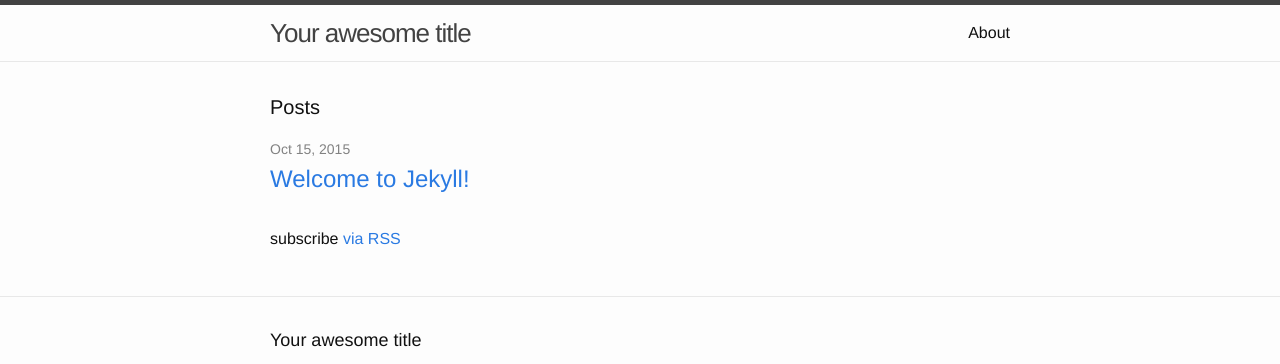
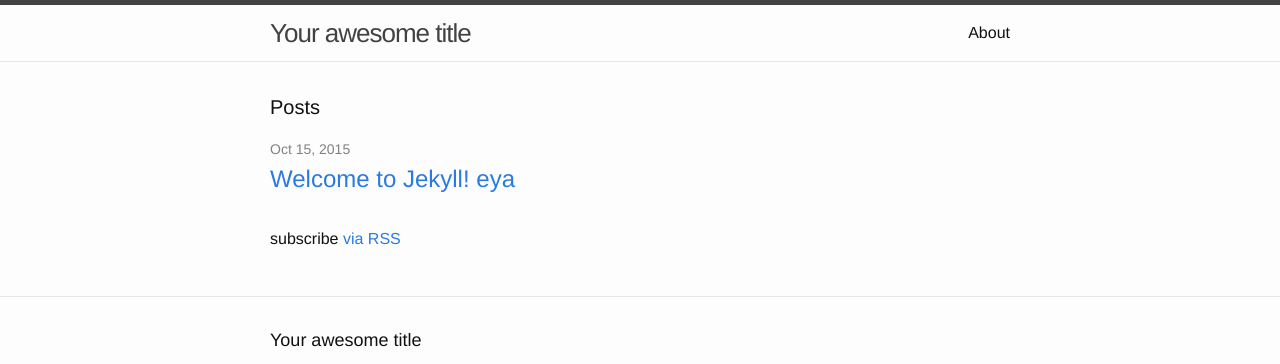
Before and after one commit to CGaulier/CGaulier.github.io, a Jekyll site: the page built from else/index.html, in a window 1280 px wide. Shown: the top 364 px of the page. Built offline with Jekyll 4.4.1, drawn with Linux system fonts in a browser that asks for light colours.

Commit message:
Update index.html

```diff
--- a/else/index.html
+++ b/else/index.html
@@ -12,7 +12,7 @@
         <span class="post-meta">{{ post.date | date: "%b %-d, %Y" }}</span>
 
         <h2>
-          <a class="post-link" href="{{ post.url | prepend: site.baseurl }}">{{ post.title }}</a>
+          <a class="post-link" href="{{ post.url | prepend: site.baseurl }}">{{ post.title }} eya</a>
         </h2>
       </li>
     {% endfor %}
```
